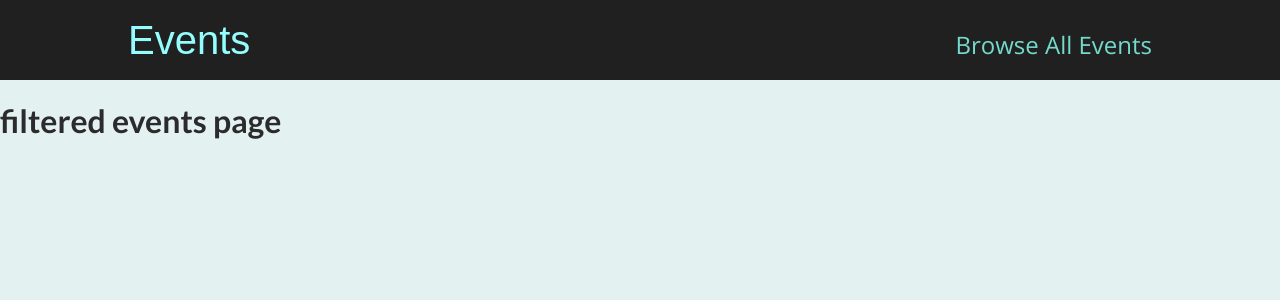
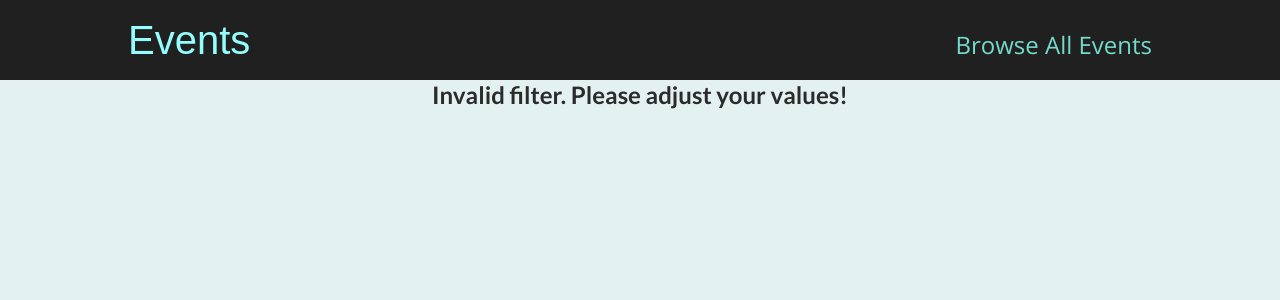
Before and after one commit to sumitsasidharan/max-nextjs, a Next.js app: page /events in a window 1280 px wide. Shown: the top 300 px of the page. Built offline with nearby package versions, Linux system fonts and the light colour scheme.

Commit message:
implemented logic for filtered events

```diff
--- a/components/events/event-list.js
+++ b/components/events/event-list.js
@@ -8,6 +8,7 @@ function EventList(props) {
       <ul className={classes.list}>
          {items.map((event) => (
             <EventItem
+               key={event.id}
                id={event.id}
                title={event.title}
                location={event.location}
--- a/pages/events/[...slug].js
+++ b/pages/events/[...slug].js
@@ -1,9 +1,52 @@
+import { useRouter } from 'next/router';
+import { getFilteredEvents } from '../../dummy-data';
+
 function FilteredEventsPage() {
+   const router = useRouter();
+
+   const filterData = router.query.slug;
+
+   // THE COMPONENT IS RENDERED TWICE, SO CHECKING IF FILTERDATA IS UNDEFINED OR FALSY
+   if (!filterData) {
+      return <p className="center">Loading...</p>;
+   }
+
+   // WHEN COMPONENT IS RENDERED FOR THE 2ND TIME
+   const filteredYear = filterData[0];
+   const filteredMonth = filterData[1];
+
+   const numYear = +filteredYear;
+   const numMonth = +filteredMonth;
+
+   //  IN CASE YEAR OR MONTH AREN'T NUMBERS
+   if (
+      isNaN(numYear) ||
+      isNaN(numMonth) ||
+      numYear > 2030 ||
+      numYear < 2022 ||
+      numMonth < 1 ||
+      numMonth > 12
+   ) {
+      return (
+         <h2 className="center">Invalid filter. Please adjust your values!</h2>
+      );
+   }
+
+   const filteredEvents = getFilteredEvents({
+      year: numYear,
+      month: numMonth,
+   });
+
+   // CHECK IF filteredEvents IS AN EMPTY ARRAY OR UNDEFINED
+   if (!filteredEvents || filteredEvents.length === 0) {
+      return <h1 className="center">No events found for the chosen filter!</h1>
+   }
+
    return (
       <div>
          <h1>filtered events page</h1>
       </div>
-   )
+   );
 }
 
 export default FilteredEventsPage;
```
